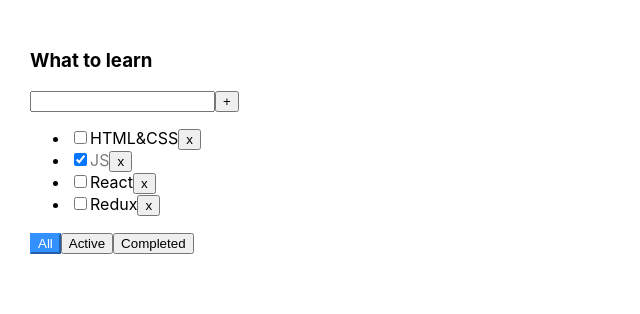
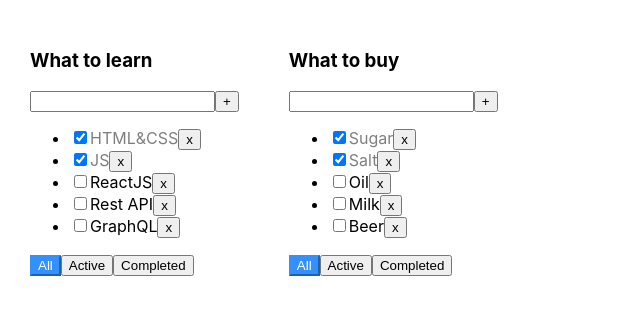
Before and after one commit to naumyshev/ToDoDym, a React (Create React App) app: page / in a window 1280 px wide. Shown: the top 314 px of the page, without its empty margins (0-640 px from the left). Built offline with nearby package versions, Linux system fonts and the light colour scheme.

Commit message:
#05 refactored state

```diff
--- a/src/App.tsx
+++ b/src/App.tsx
@@ -4,59 +4,101 @@
 import {v1} from "uuid";
 
 export type FilterValuesType = 'all' | 'completed' | 'active'
+export type TodolistType = {
+    id: string
+    title: string
+    filter: FilterValuesType
+}
+
+type TasksStateType = {
+    [todolistID: string]: Array<TaskType>
+}
 
 function App() {
-    const [tasks, setTasks] = useState<Array<TaskType>>([
-        {id: v1(), title: "HTML&CSS", isDone: false},
+
+    const todolistID_1 = v1()
+    const todolistID_2 = v1()
+
+    const [todolists, setTodolists] = useState<Array<TodolistType>>([
+        {id: todolistID_1, title: "What to learn", filter: 'all'},
+        {id: todolistID_2, title: "What to buy", filter: 'all'}
+    ])
+
+    const [tasks, setTasks] = useState<TasksStateType>({
+        [todolistID_1]: [
+            {id: v1(), title: "HTML&CSS", isDone: true},
             {id: v1(), title: "JS", isDone: true},
-        {id: v1(), title: "React", isDone: false},
-        {id: v1(), title: "Redux", isDone: false}
-    ])
-    const [filter, setFilter] = useState<FilterValuesType>('all')
+            {id: v1(), title: "ReactJS", isDone: false},
+            {id: v1(), title: "Rest API", isDone: false},
+            {id: v1(), title: "GraphQL", isDone: false}
+        ],
+        [todolistID_2]: [
+            {id: v1(), title: "Sugar", isDone: true},
+            {id: v1(), title: "Salt", isDone: true},
+            {id: v1(), title: "Oil", isDone: false},
+            {id: v1(), title: "Milk", isDone: false},
+            {id: v1(), title: "Beer", isDone: false}
+        ]
+    })
 
-    const removeTask = (id: string) => {
-        const filteredTasks = tasks.filter(t => t.id !== id)
-        setTasks(filteredTasks)
+    const removeTask = (id: string, todolistId: string) => {
+        const filteredTasks = tasks[todolistId].filter(t => t.id !== id)
+        setTasks({...tasks, [todolistId]: filteredTasks})
     }
 
-    const addTask = (title: string) => {
+    const addTask = (title: string, todolistId: string) => {
         const newTask = {id: v1(), title: title, isDone: false}
-        const newTasks = [newTask, ...tasks]
-        setTasks(newTasks)
+        setTasks({...tasks, [todolistId]: [newTask, ...tasks[todolistId]]})
     }
 
-    const changeFilter = (value: FilterValuesType) => {
-        setFilter(value)
+    const changeFilter = (value: FilterValuesType, todolistId: string) => {
+        let todolist = todolists.find(tl => tl.id === todolistId)
+        if (todolist) {
+            todolist.filter = value
+            setTodolists([...todolists])
         }
-
-    const changeStatus = (taskId: string, isDone: boolean) => {
-        let task = tasks.find( t => t.id === taskId)
-        if (task) { // если существует
-            task.isDone = isDone
-        }
-        setTasks([...tasks])
 
     }
 
-    let tasksForTodolist = tasks
-    if (filter === 'completed') {
-        tasksForTodolist = tasks.filter(t => t.isDone)
+    const changeStatus = (taskId: string, isDone: boolean, todolistId: string) => {
+        let task = tasks[todolistId].find(t => t.id === taskId)
+        if (task) { // если существует
+            task.isDone = isDone
+            setTasks({...tasks, [todolistId]: tasks[todolistId]})
         }
-    if (filter === 'active') {
-        tasksForTodolist = tasks.filter(t => !t.isDone)
     }
 
     return (
         <div className="App">
+
+            {
+                todolists.map((tl) => {
+
+                    let tasksForTodolist = tasks[tl.id]
+                    if (tl.filter === 'completed') {
+                        tasksForTodolist = tasks[tl.id].filter(t => t.isDone)
+                    }
+                    if (tl.filter === 'active') {
+                        tasksForTodolist = tasks[tl.id].filter(t => !t.isDone)
+                    }
+
+                    return (
                         <Todolist
-                title={"What to learn"}
+                            key={tl.id}
+                            id={tl.id}
+                            title={tl.title}
                             tasks={tasksForTodolist}
-                filter={filter}
+                            filter={tl.filter}
                             removeTask={removeTask}
                             changeFilter={changeFilter}
                             addTask={addTask}
                             changeTaskStatus={changeStatus}
                         />
+                    )
+                })
+            }
+
+
         </div>
     );
 }
--- a/src/Todolist.tsx
+++ b/src/Todolist.tsx
@@ -9,13 +9,14 @@
 }
 
 type PropsType = {
+    id: string
     title: string
     tasks: Array<TaskType>
     filter: FilterValuesType
-    removeTask: (id: string) => void
-    changeFilter: (value: FilterValuesType) => void
-    addTask: (title: string) => void
-    changeTaskStatus: (taskID: string, isDone: boolean) => void
+    removeTask: (id: string, todolistId: string) => void
+    changeFilter: (value: FilterValuesType, todolistId: string) => void
+    addTask: (title: string, todolistId: string) => void
+    changeTaskStatus: (taskID: string, isDone: boolean, todolistId: string) => void
 }
 
 export const Todolist = (props: PropsType) => {
@@ -35,13 +36,13 @@
     const addTask = () => {
 
         if (newTaskTitle.trim() !== "") {
-            props.addTask(newTaskTitle.trim())
+            props.addTask(newTaskTitle.trim(), props.id)
             setNewTaskTitle("")
         } else {
             setError("Field is required")
         }
     }
-    const changeFilterHandler = (value: FilterValuesType) => props.changeFilter(value)
+    const changeFilterHandler = (value: FilterValuesType) => props.changeFilter(value, props.id)
 
 
     return (
@@ -62,11 +63,11 @@
                 {
                     props.tasks.map((t) => {
                         const onRemoveHandler = () => {
-                            props.removeTask(t.id)
+                            props.removeTask(t.id, props.id)
                         }
 
                         const onChangeStatusHandler = (e: ChangeEvent<HTMLInputElement>) => {
-                            props.changeTaskStatus(t.id, e.currentTarget.checked)
+                            props.changeTaskStatus(t.id, e.currentTarget.checked, props.id)
                         }
 
                         return (
--- a/src/index.tsx
+++ b/src/index.tsx
@@ -11,6 +11,7 @@
 root.render(
   <React.StrictMode>
     <App />
+
   </React.StrictMode>
 );
 
```
Lines whose indentation alone changed are shown as unchanged.
